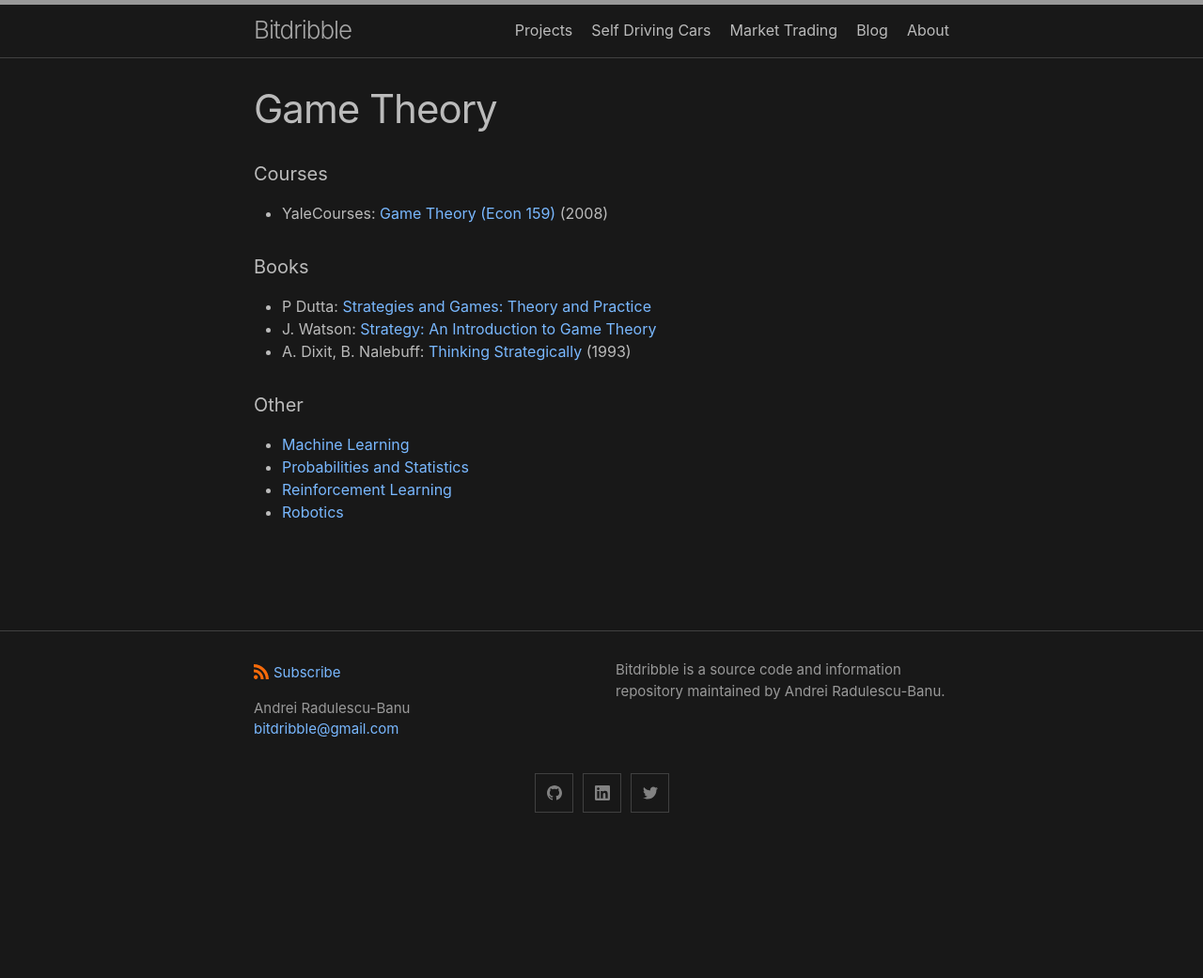
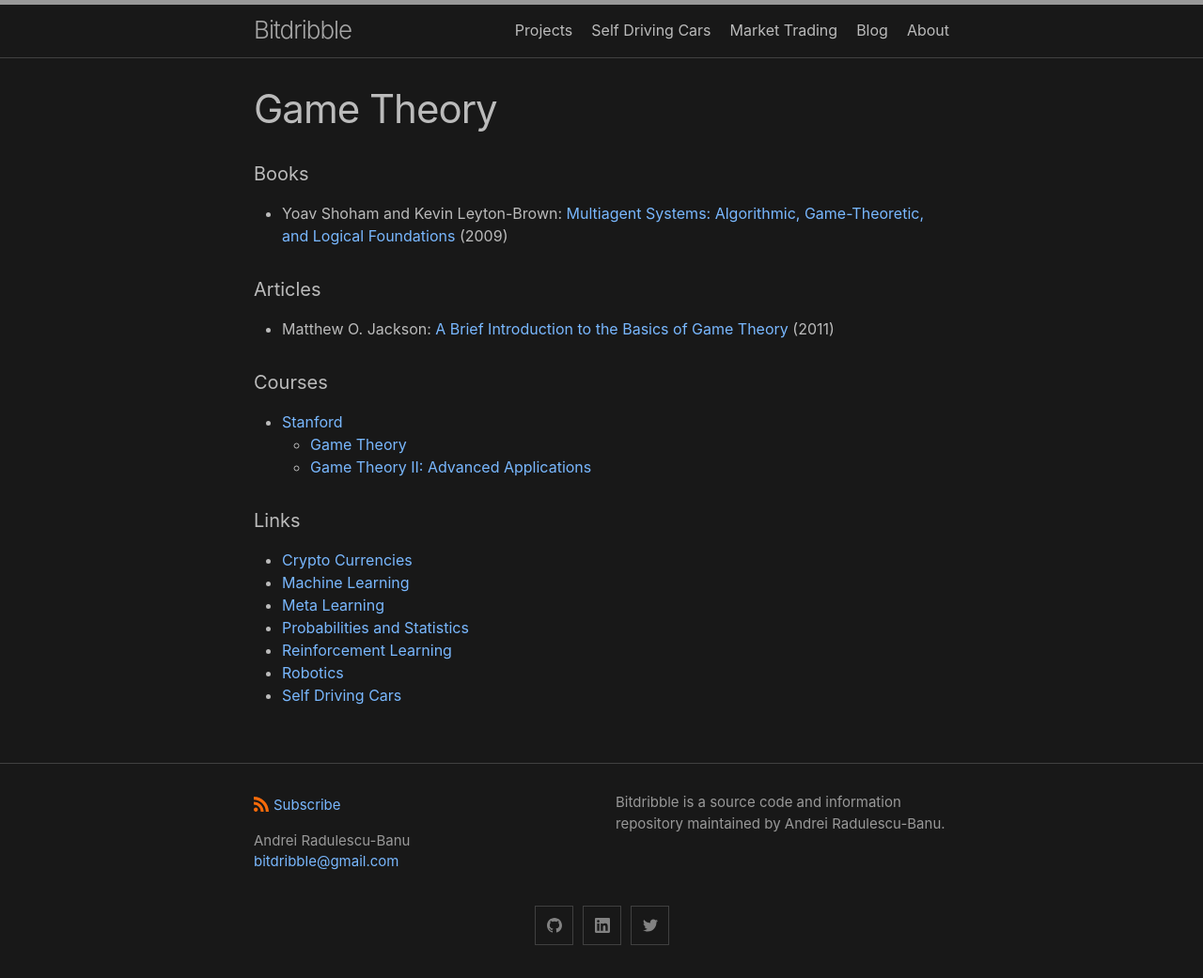
Before and after one commit to analytiq-hub/sigagent.github.io, a Jekyll site: the page built from game_theory.md, in a window 1280 px wide. Shown: the whole page at 94% size. Built offline with Jekyll 4.4.1, drawn with Linux system fonts in a browser that asks for light colours; before the commit the page ends 900 px from its top, so only the background shows below that.

Commit message:
*** empty log message ***

```diff
--- a/game_theory.md
+++ b/game_theory.md
@@ -2,17 +2,22 @@
 layout: page
 title: Game Theory
 ---
+#### Books
+* Yoav Shoham and Kevin Leyton-Brown: [Multiagent Systems: Algorithmic, Game-Theoretic, and Logical Foundations](http://www.masfoundations.org/) (2009)
+
+#### Articles
+* Matthew O. Jackson: [A Brief Introduction to the Basics of Game Theory](https://papers.ssrn.com/sol3/papers.cfm?abstract_id=1968579) (2011)
+
 #### Courses
-* YaleCourses: [Game Theory (Econ 159)](https://www.youtube.com/watch?v=nM3rTU927io) (2008)
+* [Stanford](https://www.youtube.com/user/stanfordonline/playlists)
+  * [Game Theory](https://online.stanford.edu/courses/soe-ycs0002-game-theory)
+  * [Game Theory II: Advanced Applications](https://online.stanford.edu/courses/soe-ycs0004-game-theory-ii-advanced-applications)
 
-
-#### Books
-* P Dutta: [Strategies and Games: Theory and Practice](https://www.amazon.com/Strategies-Games-Practice-Prajit-Dutta/dp/0262041693)
-* J. Watson: [Strategy: An Introduction to Game Theory](https://www.amazon.com/Strategy-Introduction-Game-Theory-Third/dp/0393918386/ref=sr_1_1?dchild=1&keywords=joel+watson&qid=1621732661&s=books&sr=1-1)
-* A. Dixit, B. Nalebuff: [Thinking Strategically](https://www.amazon.com/Thinking-Strategically-Competitive-Business-Paperback/dp/0393310353/ref=sr_1_1?dchild=1&keywords=thinking+strategically&qid=1621732766&s=books&sr=1-1) (1993)
-
-#### Other
+#### Links
+* [Crypto Currencies](crypto_currencies.md)
 * [Machine Learning](machine_learning.md)
+* [Meta Learning](meta_learning.md)
 * [Probabilities and Statistics](probabilities_and_statistics.md)
 * [Reinforcement Learning](reinforcement_learning.md)
 * [Robotics](robotics.md)
+* [Self Driving Cars](self_driving_cars.md)
```
